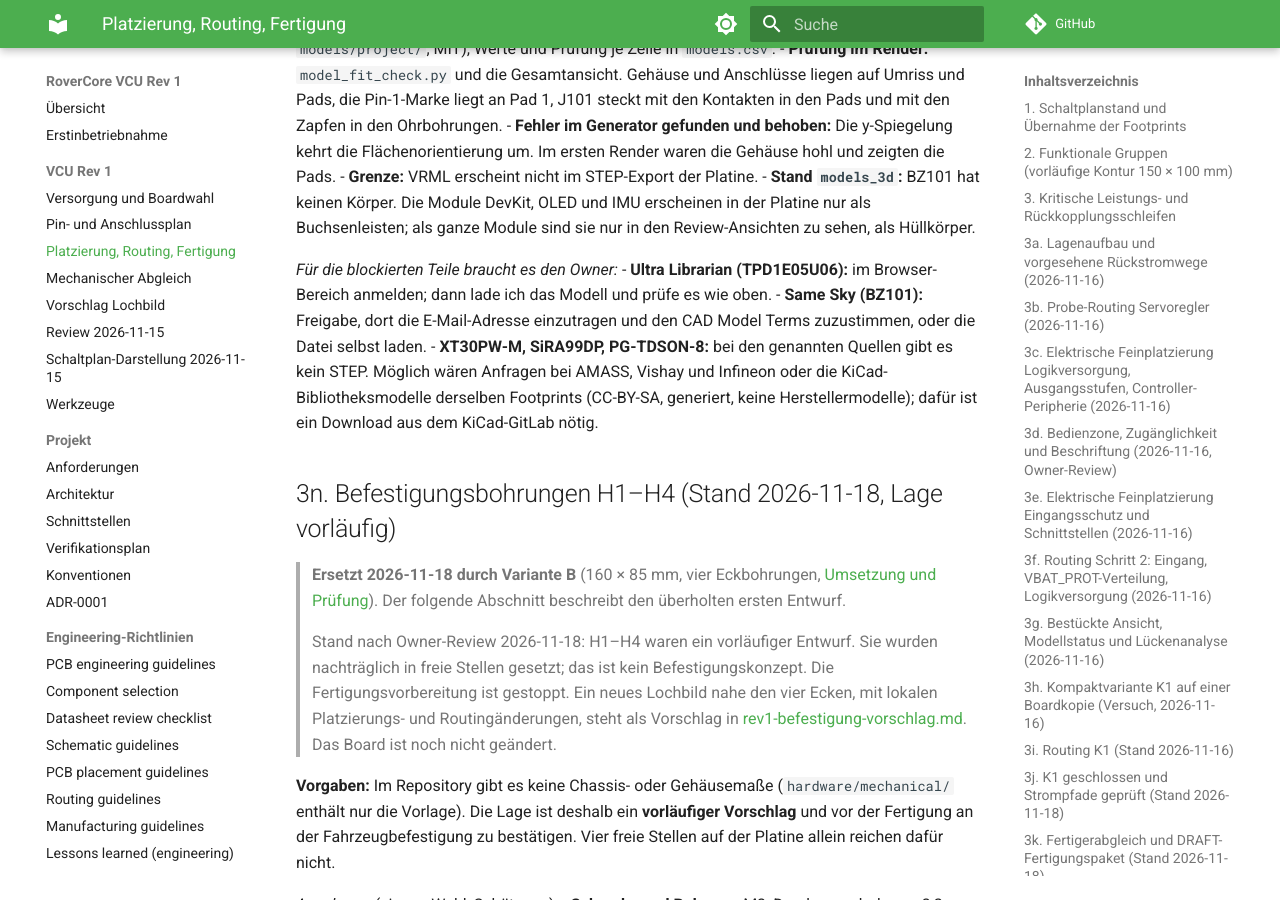
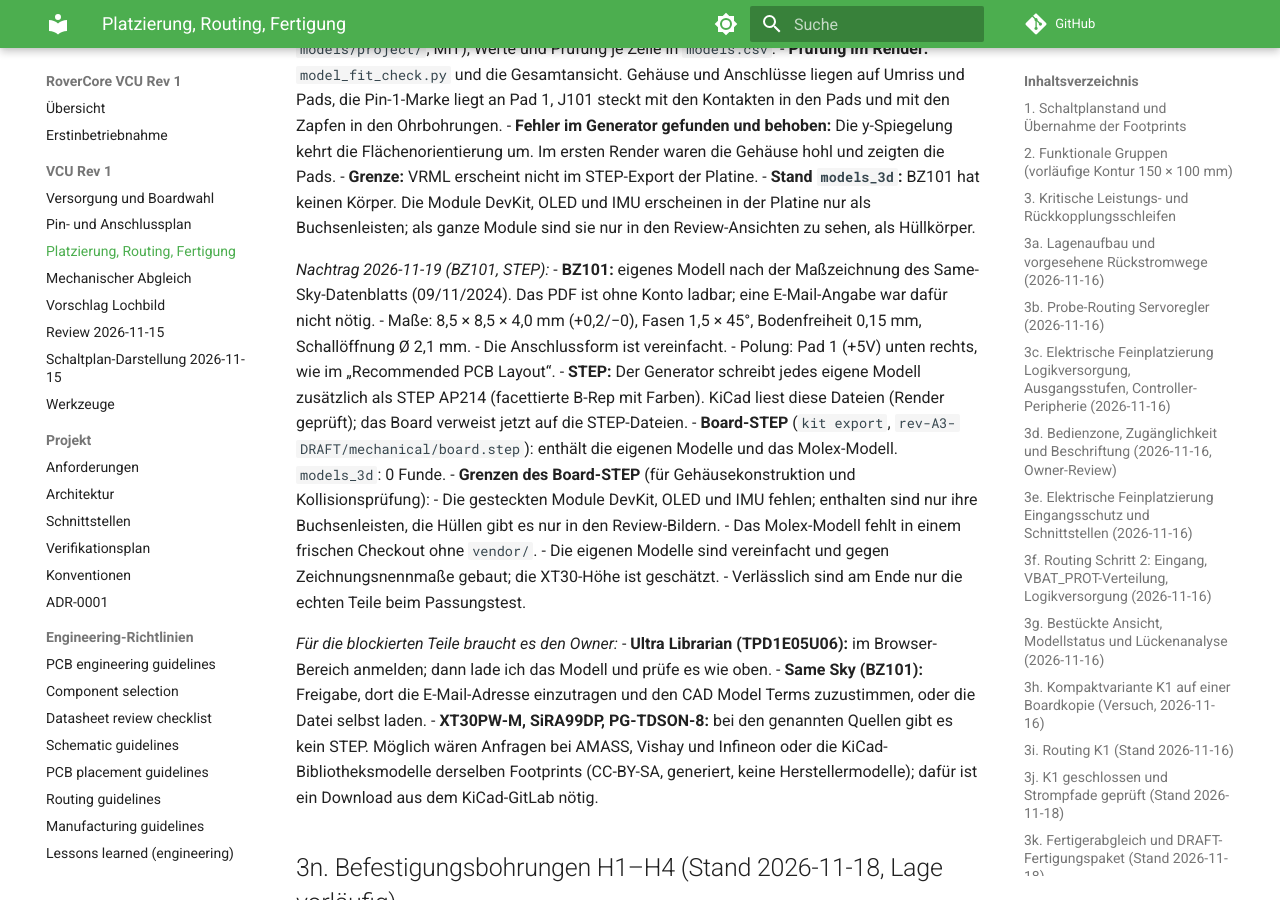
Before and after one commit to CagriCatik/RoverCore, an MkDocs documentation site: the page built from docs/vcu/rev1-platzierung.md, in a window 1280 px wide and 900 px high, scrolled down 35408 px. Built offline with MkDocs 1.6.1 and Material for MkDocs 9.7.7, drawn with Linux system fonts in a browser that asks for light colours; comment, search, counter and statistics services are not loaded.

Commit message:
Docs: own models are simplified, STEP limits (no plug-in modules), DRAFT A3
Co-Authored-By: Claude Opus 5.5 <noreply@anthropic.com>

```diff
--- a/docs/vcu/rev1-platzierung.md
+++ b/docs/vcu/rev1-platzierung.md
@@ -1392,6 +1392,25 @@ erlaubt):*
 - **Stand `models_3d`:** BZ101 hat keinen Körper. Die Module DevKit, OLED und IMU erscheinen in der
   Platine nur als Buchsenleisten; als ganze Module sind sie nur in den Review-Ansichten zu sehen, als
   Hüllkörper.
+
+*Nachtrag 2026-11-19 (BZ101, STEP):*
+- **BZ101:** eigenes Modell nach der Maßzeichnung des Same-Sky-Datenblatts (09/11/2024). Das PDF ist
+  ohne Konto ladbar; eine E-Mail-Angabe war dafür nicht nötig.
+  - Maße: 8,5 × 8,5 × 4,0 mm (+0,2/−0), Fasen 1,5 × 45°, Bodenfreiheit 0,15 mm, Schallöffnung Ø 2,1 mm.
+  - Die Anschlussform ist vereinfacht.
+  - Polung: Pad 1 (+5V) unten rechts, wie im „Recommended PCB Layout“.
+- **STEP:** Der Generator schreibt jedes eigene Modell zusätzlich als STEP AP214 (facettierte B-Rep
+  mit Farben). KiCad liest diese Dateien (Render geprüft); das Board verweist jetzt auf die
+  STEP-Dateien.
+- **Board-STEP** (`kit export`, `rev-A3-DRAFT/mechanical/board.step`): enthält die eigenen Modelle und
+  das Molex-Modell. `models_3d`: 0 Funde.
+- **Grenzen des Board-STEP** (für Gehäusekonstruktion und Kollisionsprüfung):
+  - Die gesteckten Module DevKit, OLED und IMU fehlen; enthalten sind nur ihre Buchsenleisten, die
+    Hüllen gibt es nur in den Review-Bildern.
+  - Das Molex-Modell fehlt in einem frischen Checkout ohne `vendor/`.
+  - Die eigenen Modelle sind vereinfacht und gegen Zeichnungsnennmaße gebaut; die XT30-Höhe ist
+    geschätzt.
+  - Verlässlich sind am Ende nur die echten Teile beim Passungstest.
 
 *Für die blockierten Teile braucht es den Owner:*
 - **Ultra Librarian (TPD1E05U06):** im Browser-Bereich anmelden; dann lade ich
```
Also changed, not shown: README.md (+14 -10 lines), docs/index.md (+3 -3 lines), docs/vcu/rev1-befestigung-vorschlag.md (+1 -1 lines), manufacturing/README.md (+3 -2 lines), docs/images/populated_bottom.jpg, docs/images/populated_front_low.jpg, docs/images/populated_iso_front.jpg, docs/images/populated_iso_rear.jpg, docs/images/populated_top.jpg, docs/images/without_modules_iso_front.jpg, docs/images/without_modules_iso_rear.jpg, docs/images/without_modules_top.jpg.
